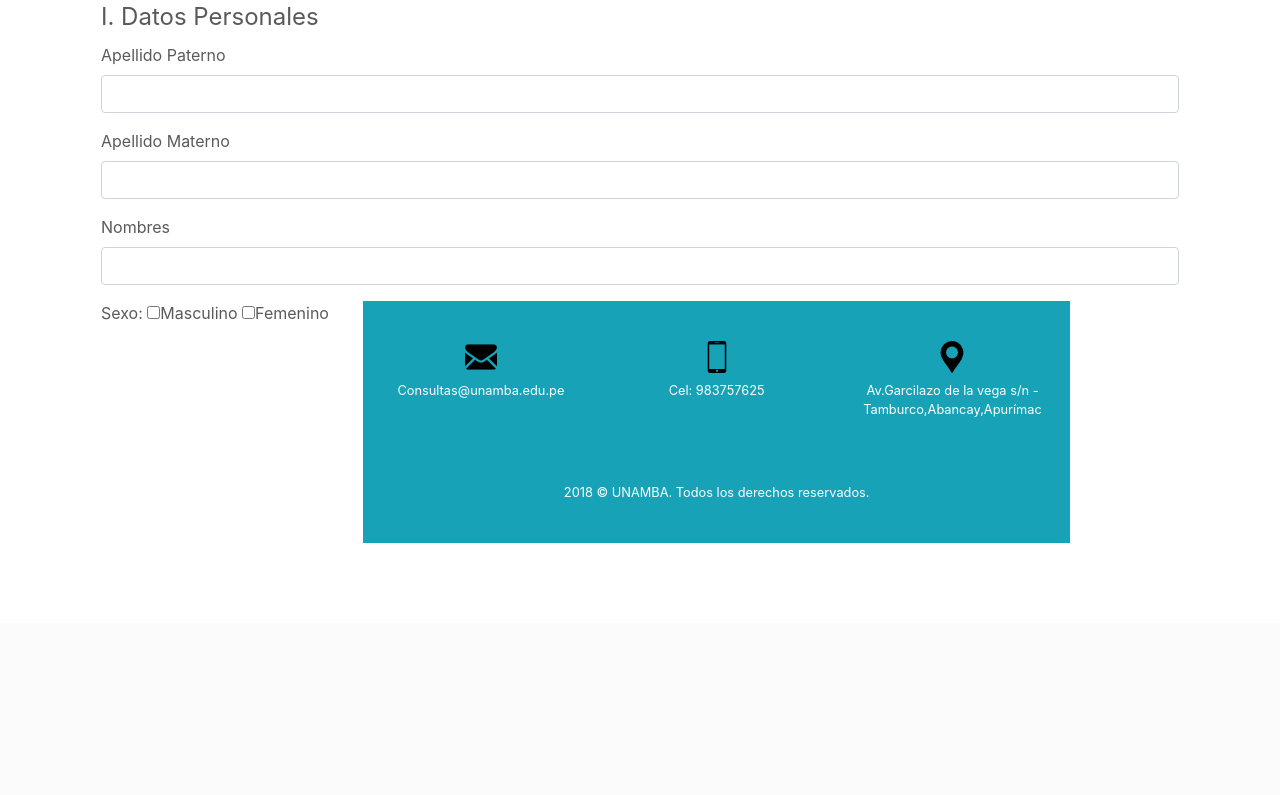
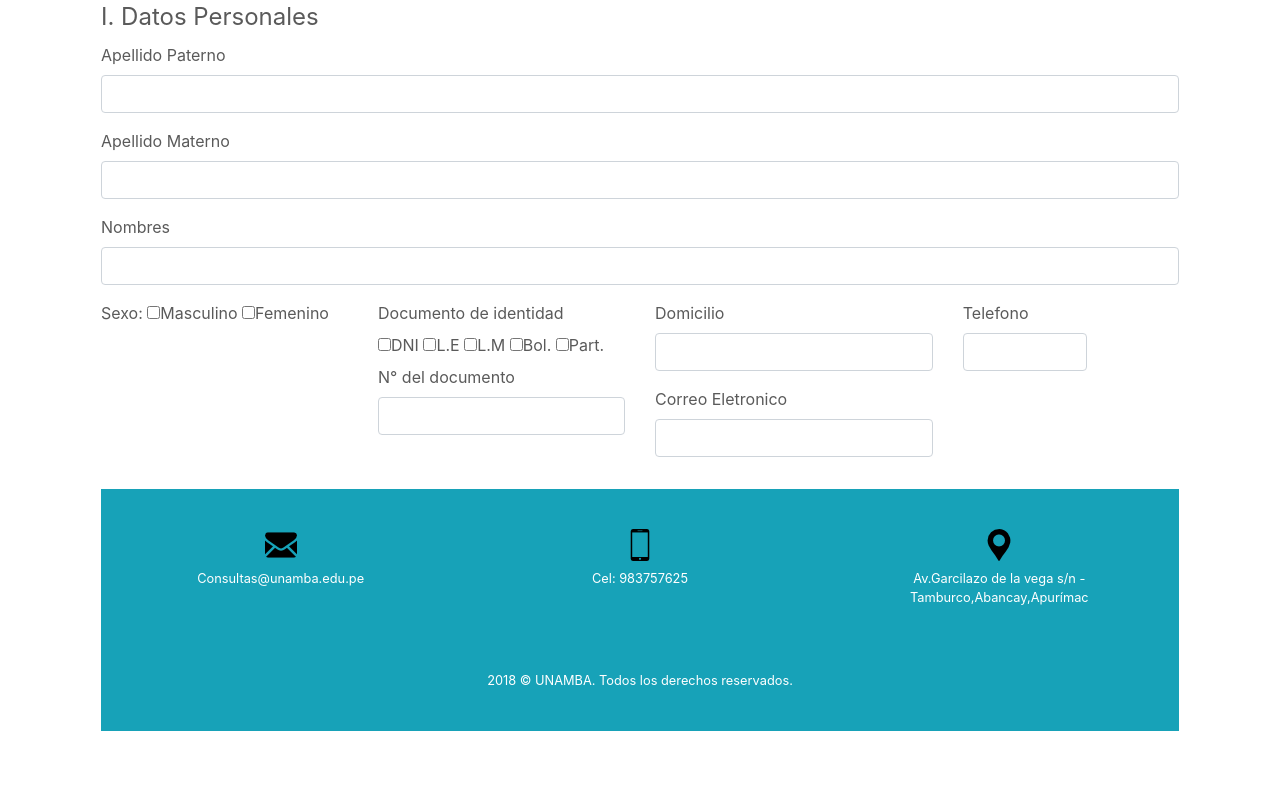
Before and after one commit to jenyruth/Los-Cachorritos, a CodeIgniter app: page /Los-Cachorritos/index.php/cpu/index in a window 1280 px wide. Shown: the part 322-1117 px from the top of the page. Before the commit the page ends 865 px from the top, so only its background shows below. Run offline with CodeIgniter, Linux system fonts and the light colour scheme; some libraries are stand-ins or nearby versions.

Commit message:
avance de los datos personales de frmPostulante

```diff
--- a/CPU-UNAMBA/application/views/estudiante/index.php
+++ b/CPU-UNAMBA/application/views/estudiante/index.php
@@ -33,3 +33,44 @@
                                             <label><input type="checkbox" id="masculino" name="masculino">Masculino</label>
                                             <label><input type="checkbox" id="femenino" name="femenino">Femenino</label>
                                     </div>
+
+                                    <div class="col-xs-3 col-sm-3">
+                                        <label>Documento de identidad</label>
+                                        <div class="checkbox">
+                                            <label><input type="checkbox" id="dni" name="dni" >DNI</label>
+                                            <label><input type="checkbox" id="le" name="le">L.E</label>
+                                            <label><input type="checkbox" id="lm" name="lm">L.M</label>
+                                            <label><input type="checkbox" id="lm" name="lm">Bol.</label>
+                                            <label><input type="checkbox" id="lm" name="lm">Part.</label>
+                                        </div>
+
+                                        <div class="form-group">
+                                            <label>N° del documento</label>
+                                            <input type="text" id="numeroDocumento" name="numeroDocumento" class="form-control">
+                                        </div>
+                                    </div>
+
+                                    <div class="clearfix visible-xs-block"></div>
+                                    <div class="col-xs-4 col-sm-5">
+                                        <div class="row">
+                                            <div class="col-md-8">
+                                                <div class="form-group">
+                                                    <label>Domicilio</label>
+                                                    <input type="text" id="domicilio" name="domicilio" class="form-control">
+                                                </div>
+
+                                                <div class="form-group">
+                                                    <label>Correo Eletronico</label>
+                                                    <input type="text" id="email" name="email" class="form-control">
+                                                </div>
+                                            </div>
+                                            <div class="col-md-4">
+                                                <div class="form-group">
+                                                    <label>Telefono</label>
+                                                    <input type="text" id="telefono"name="telefono" class="form-control">
+                                                </div>
+                                            </div>
+                                        </div>
+                                    </div>
+                                </div>
+                        </div>
```
